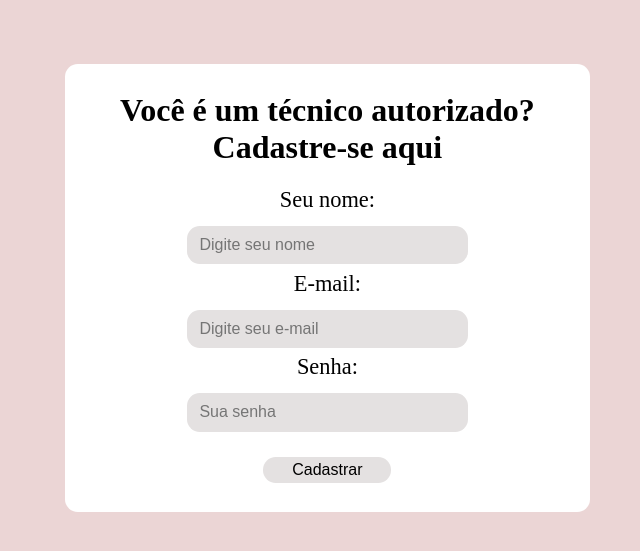
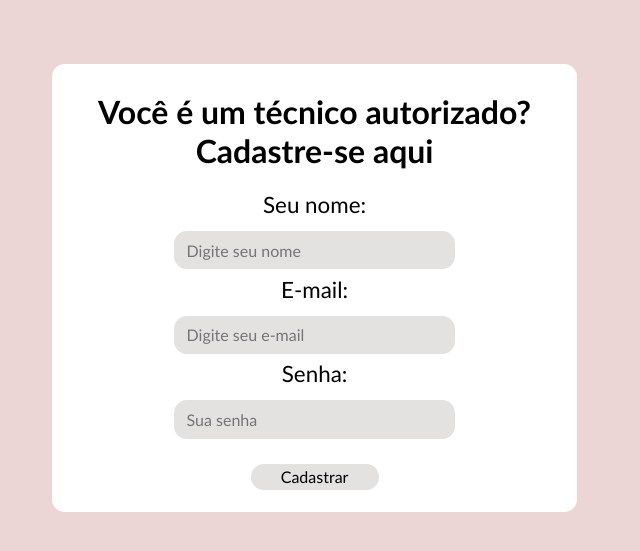
Before and after one commit to BuzzTech-API/API, a Flask app: page /cadastrar_login in a window 1280 px wide. Shown: the top 551 px of the page, without its empty margins (327-967 px from the left). Run offline with Flask 2, Linux system fonts and the light colour scheme.

Commit message:
Update styles.css

```diff
--- a/src/app/static/css/styles.css
+++ b/src/app/static/css/styles.css
@@ -34,11 +34,13 @@ div.borda{
     border-radius: 1vw;
     background-color: white;
     margin: 10vw;
-    margin-left: 30vw;
+    margin-left: 29vw;
     padding: 0.5vw;
     text-align: center;
     width: 40vw;
     height: 23vw;
+    font-family: 'Trebuchet MS', 'Lucida Sans Unicode', 'Lucida Grande', 'Lucida Sans', Arial, sans-serif;
+
 }
 
 
@@ -53,6 +55,7 @@ div.borda{
     margin-bottom: 0.5vw;
     background-color: #E4E1E1;
     border-style: none;
+    font-family: 'Trebuchet MS', 'Lucida Sans Unicode', 'Lucida Grande', 'Lucida Sans', Arial, sans-serif;
 }
 
 .inpsub{
@@ -64,6 +67,7 @@ div.borda{
     font-size: 1.25vw;
     background-color: #E4E1E1;
     border-style: none;
+    font-family: 'Trebuchet MS', 'Lucida Sans Unicode', 'Lucida Grande', 'Lucida Sans', Arial, sans-serif;
 }
 
 .bodylogin{
@@ -74,21 +78,26 @@ label.inplogin{
     font-size: 1.75vw;
     margin-bottom: 0vw;
     margin-top: 1vw;
+    font-family: 'Trebuchet MS', 'Lucida Sans Unicode', 'Lucida Grande', 'Lucida Sans', Arial, sans-serif;
 }
 
 .bordacadastro{
     border-radius: 1vw;
     background-color: white;
     margin: 5vw;
-    margin-left: 30vw;
+    margin-left: 29vw;
     padding: 0.5vw;
     text-align: center;
     width: 40vw;
     height: 34vw;
+    font-family: 'Trebuchet MS', 'Lucida Sans Unicode', 'Lucida Grande', 'Lucida Sans', Arial, sans-serif;
 }
 
 .inpcadastro{
     font-size: 1.75vw;
     margin-bottom: 0.5vw;
+    font-family: 'Trebuchet MS', 'Lucida Sans Unicode', 'Lucida Grande', 'Lucida Sans', Arial, sans-serif;
 
 }
+
+}
```
